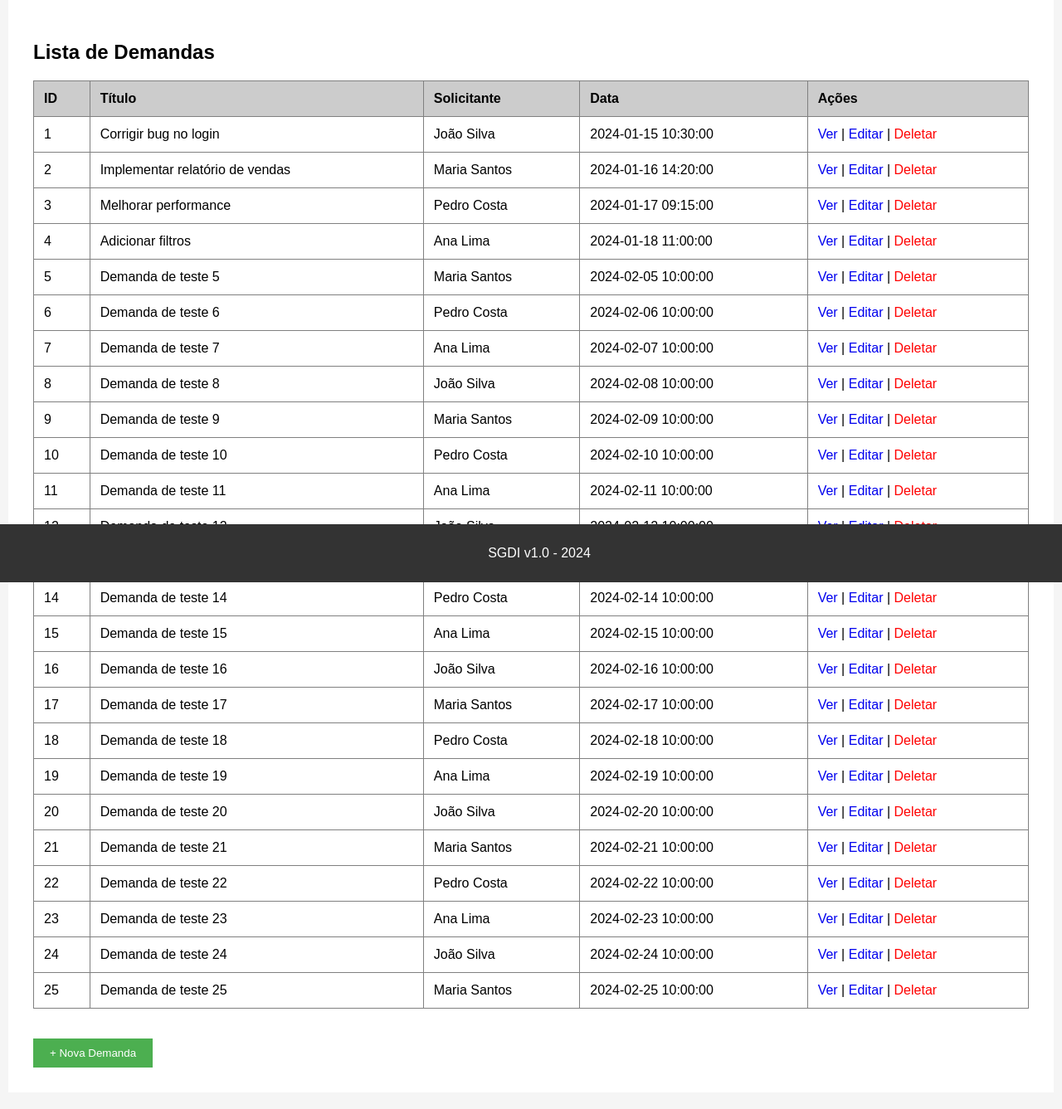
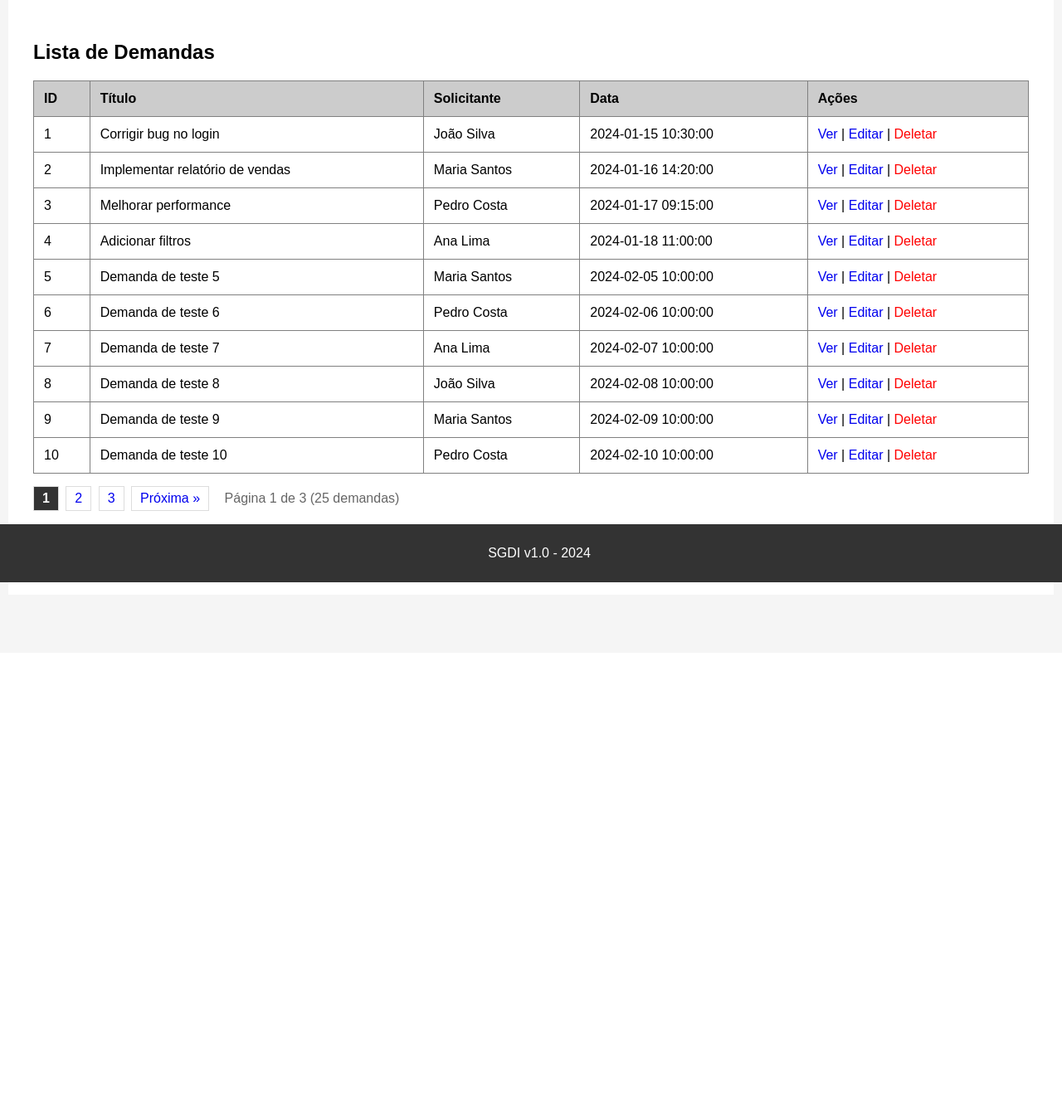
Before and after one commit to GustavoRampanelli/DESAFIO-DE-TECNOLOGIAS-E-INOVACAO, a Flask app: page / in a window 1280 px wide. Shown: the part 98-1435 px from the top of the page at 83% size. After the commit the page ends 800 px from the top, so only its background shows below. Run offline with Flask 3, Linux system fonts and the light colour scheme; data comes from the database, SQL or seed files in the repository; both versions use the stored data as it was after the commit.

Commit message:
Paginação - Sprint 3

```diff
--- a/sistema_sgdi_legado_aluno/app.py
+++ b/sistema_sgdi_legado_aluno/app.py
@@ -1,4 +1,5 @@
 from flask import Flask, render_template, request, redirect, url_for, flash
+import math
 import sqlite3
 from datetime import datetime
 
@@ -12,13 +13,45 @@ def get_db():
     return conn
 
 
+POR_PAGINA = 10
+
+
 @app.route('/')
 def index():
-    conn = sqlite3.connect('demandas.db')
-    cursor = conn.cursor()
-    demandas = cursor.execute('SELECT * FROM demandas').fetchall()
+    pagina = request.args.get('pagina', 1, type=int)
+    termo = request.args.get('q', '').strip()
+
+    # Cada filtro ativo adiciona uma condição ao WHERE (com parâmetros, sem concatenar valores)
+    condicoes = []
+    parametros = []
+    if termo:
+        condicoes.append('titulo LIKE ?')
+        parametros.append(f'%{termo}%')
+
+    where = 'WHERE ' + ' AND '.join(condicoes) if condicoes else ''
+
+    conn = get_db()
+    total = conn.execute(f'SELECT COUNT(*) FROM demandas {where}', parametros).fetchone()[0]
+    total_paginas = max(1, math.ceil(total / POR_PAGINA))
+    pagina = min(max(pagina, 1), total_paginas)
+
+    demandas = conn.execute(
+        f'SELECT * FROM demandas {where} ORDER BY id LIMIT ? OFFSET ?',
+        parametros + [POR_PAGINA, (pagina - 1) * POR_PAGINA]
+    ).fetchall()
     conn.close()
-    return render_template('index.html', demandas=demandas)
+
+    # Filtros ativos, usados nos links de paginação para não perdê-los ao trocar de página
+    filtros = {'q': termo} if termo else {}
+
+    return render_template(
+        'index.html',
+        demandas=demandas,
+        pagina=pagina,
+        total_paginas=total_paginas,
+        total=total,
+        filtros=filtros
+    )
 
 
 @app.route('/nova_demanda', methods=['GET', 'POST'])
@@ -94,12 +127,8 @@ def deletar(id):
 
 @app.route('/buscar')
 def buscar():
-    termo = request.args.get('q')
-    conn = sqlite3.connect('demandas.db')
-    cursor = conn.cursor()
-    resultados = cursor.execute(f"SELECT * FROM demandas WHERE titulo LIKE '%{termo}%'").fetchall()
-    conn.close()
-    return render_template('index.html', demandas=resultados)
+    # A busca agora é um filtro da listagem principal (com paginação)
+    return redirect(url_for('index', q=request.args.get('q', '')))
 
 
 # @app.route('/admin')
--- a/sistema_sgdi_legado_aluno/static/style.css
+++ b/sistema_sgdi_legado_aluno/static/style.css
@@ -35,7 +35,7 @@ body {
 
 .container {
     max-width: 1200px;
-    margin: 20px auto;
+    margin: 20px auto 70px;
     background: white;
     padding: 30px;
 }
@@ -97,3 +97,25 @@ input[type="text"], textarea {
 textarea {
     resize: vertical;
 }
+
+.paginacao {
+    margin-top: 15px;
+}
+
+.paginacao a, .paginacao strong {
+    display: inline-block;
+    padding: 5px 10px;
+    margin-right: 4px;
+    border: 1px solid #ddd;
+    text-decoration: none;
+}
+
+.paginacao strong {
+    background-color: #333;
+    color: white;
+}
+
+.paginacao-info {
+    margin-left: 10px;
+    color: #666;
+}
--- a/sistema_sgdi_legado_aluno/templates/base.html
+++ b/sistema_sgdi_legado_aluno/templates/base.html
@@ -13,8 +13,8 @@
         <div class="menu">
             <a href="/">Início</a>
             <a href="/nova_demanda">Nova Demanda</a>
-            <form action="/buscar" method="GET" style="display:inline;">
-                <input type="text" name="q" placeholder="Buscar">
+            <form action="/" method="GET" style="display:inline;">
+                <input type="text" name="q" placeholder="Buscar" value="{{ request.args.get('q', '') }}">
                 <button type="submit">Buscar</button>
             </form>
         </div>
--- a/sistema_sgdi_legado_aluno/templates/index.html
+++ b/sistema_sgdi_legado_aluno/templates/index.html
@@ -29,9 +29,33 @@
                 <a href="/deletar/{{ demanda[0] }}" style="color:red;">Deletar</a>
             </td>
         </tr>
+        {% else %}
+        <tr>
+            <td colspan="5">Nenhuma demanda encontrada.</td>
+        </tr>
         {% endfor %}
     </tbody>
 </table>
+
+<div class="paginacao">
+    {% if pagina > 1 %}
+        <a href="{{ url_for('index', pagina=pagina - 1, **filtros) }}">&laquo; Anterior</a>
+    {% endif %}
+
+    {% for p in range(1, total_paginas + 1) %}
+        {% if p == pagina %}
+            <strong>{{ p }}</strong>
+        {% else %}
+            <a href="{{ url_for('index', pagina=p, **filtros) }}">{{ p }}</a>
+        {% endif %}
+    {% endfor %}
+
+    {% if pagina < total_paginas %}
+        <a href="{{ url_for('index', pagina=pagina + 1, **filtros) }}">Próxima &raquo;</a>
+    {% endif %}
+
+    <span class="paginacao-info">Página {{ pagina }} de {{ total_paginas }} ({{ total }} demanda{{ 's' if total != 1 }})</span>
+</div>
 
 
 <br><br>
```
Also changed, not shown: sistema_sgdi_legado_aluno/init_db.py (+12 -0 lines), sistema_sgdi_legado_aluno/demandas.db.
